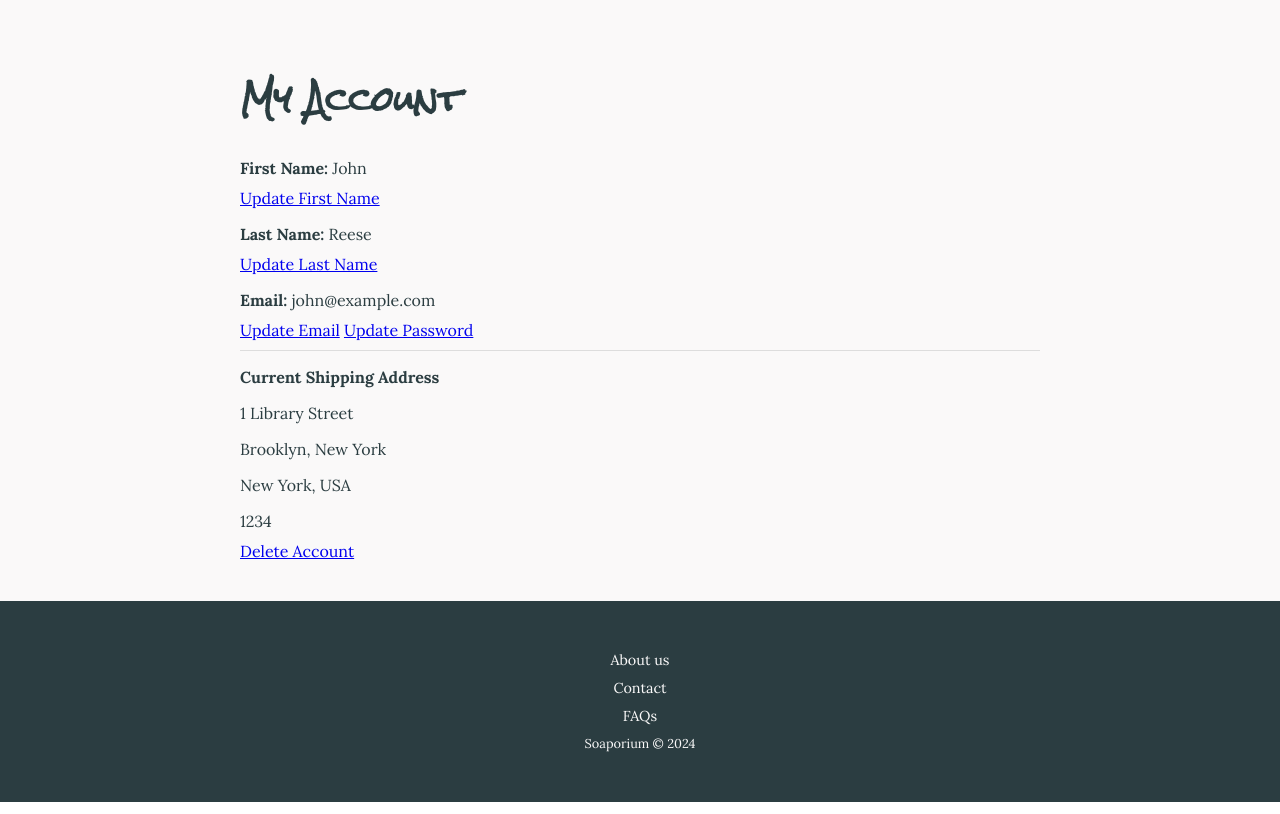
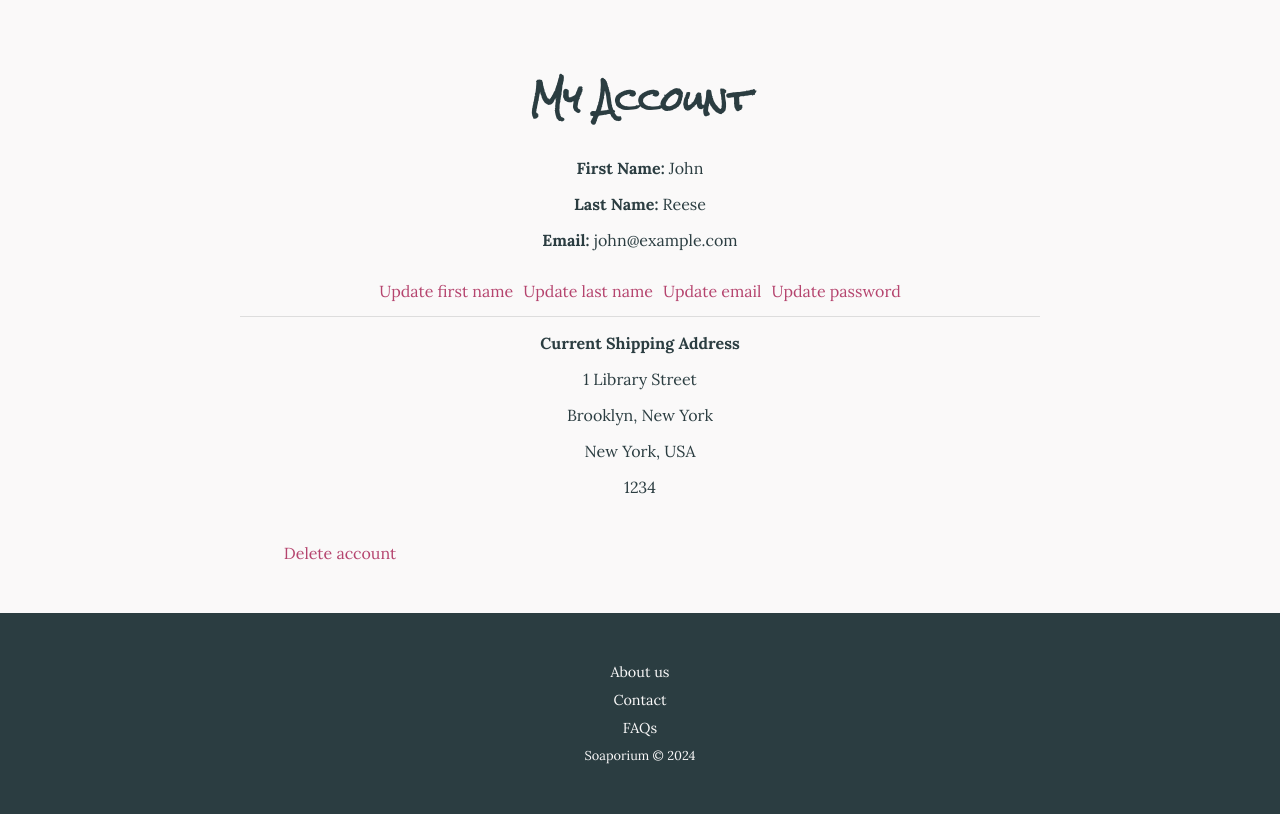
Before and after one commit to anisha-arya/Soap, a Flask app: page /user/1 in a window 1280 px wide. Shown: the part 100-914 px from the top of the page. Run offline with Flask 3, Linux system fonts and the light colour scheme; a user stored in the database is signed in; data comes from the database, SQL or seed files in the repository.

Commit message:
Styled links for updating

```diff
--- a/routes.py
+++ b/routes.py
@@ -136,7 +136,7 @@ def userinfo(userid):
     session_userid = session.get("userid")
     if session_userid != userid:
         # If a user is trying to access another user's info by manual URL,
-        return "Hacker error", 404
+        return 404
     conn = sqlite3.connect("Soap.db")
     # SQL query that gathers all the user's data
     sql = "SELECT * FROM User WHERE userid = ?"
--- a/static/styles.css
+++ b/static/styles.css
@@ -418,6 +418,7 @@ button[type="submit"]:hover {
     max-width: 800px;
     margin: 0 auto;
     padding: 20px;
+    text-align: center;
 }
 
 .user-info-container h1 {
@@ -562,17 +563,31 @@ hr {
     font-style: italic;
 }
 
+.update-links-p {
+    display: flex;
+    flex-wrap: wrap;
+    /* Allows the links to wrap to the next line if needed */
+    gap: 10px;
+    /* Adjust spacing between links if necessary */
+    justify-content: center;
+}
+
 .back-to-home,
-.clear-filters a {
+.clear-filters a,
+.update-link,
+.delete-account-link {
     color: #b5446e;
     display: block;
     margin-top: 15px;
     margin-bottom: 5px;
     text-decoration: none;
+    max-width: 25%;
 }
 
 .back-to-home:hover,
-.clear-filters a:hover {
+.clear-filters a:hover,
+.update-link:hover,
+.delete-account-link:hover {
     text-decoration: underline;
 }
 
--- a/templates/user.html
+++ b/templates/user.html
@@ -8,19 +8,29 @@
     <h1>My Account</h1>
 
     {% if user %}
-    <p><strong>First Name:</strong> {{ user[1] }}</p><a href="{{ url_for('update_info', field='fname') }}">Update
-        First Name</a>
-    <p><strong>Last Name:</strong> {{ user[2] }}</p><a href="{{ url_for('update_info', field='lname') }}">Update
-        Last Name</a>
-    <p><strong>Email:</strong> {{ user[10] }}</p><a href="{{ url_for('update_info', field='email') }}">Update Email</a>
-    <a href="{{ url_for('update_info', field='password') }}">Update Password</a>
+    <p><strong>First Name:</strong> {{ user[1] }}</p>
+
+    <p><strong>Last Name:</strong> {{ user[2] }}</p>
+
+    <p><strong>Email:</strong> {{ user[10] }}</p>
+
+    <p class="update-links-p"><a href="{{ url_for('update_info', field='fname') }}" class="update-link">Update
+            first name</a>
+        <a href="{{ url_for('update_info', field='lname') }}" class="update-link">Update
+            last name</a>
+        <a href="{{ url_for('update_info', field='email') }}" class="update-link">Update email</a>
+
+        <a href="{{ url_for('update_info', field='password') }}" class="update-link">Update password</a>
+    </p>
     <hr>
+
     {% if user[3] and user[4] and user[5] and user[6] and user[7] and user[8] and user[9] %}
     <p><strong>Current Shipping Address</strong></p>
     <p>{{ user[3] }} {{ user[4] }}</p>
     <p>{{ user[5] }}, {{ user[6] }}</p>
     <p>{{ user[7] }}, {{ user[8] }}</p>
     <p>{{ user[9] }}</p>
+
     {% else %}
     <p>Looks like you haven't filled your shipping address in. Please update your address below.</p>
 
@@ -49,10 +59,15 @@
         <button type="submit">Update Address</button>
     </form>
     {% endif %}
+
     {% else %}
     <p>User information not available</p>
     {% endif %}
-    <a href="{{ url_for('delete_account') }}" class="delete-account-link">Delete Account</a>
+
+    <br>
+
+    <p><a href="{{ url_for('delete_account') }}" class="delete-account-link">Delete account</a></p>
+
     {% with messages = get_flashed_messages() %}
     {% if messages %}
     <ul class="flash-messages">
@@ -61,6 +76,7 @@
         {% endfor %}
     </ul>
     {% endif %}
+
     {% endwith %}
 </div>
 {% endblock %}
```
